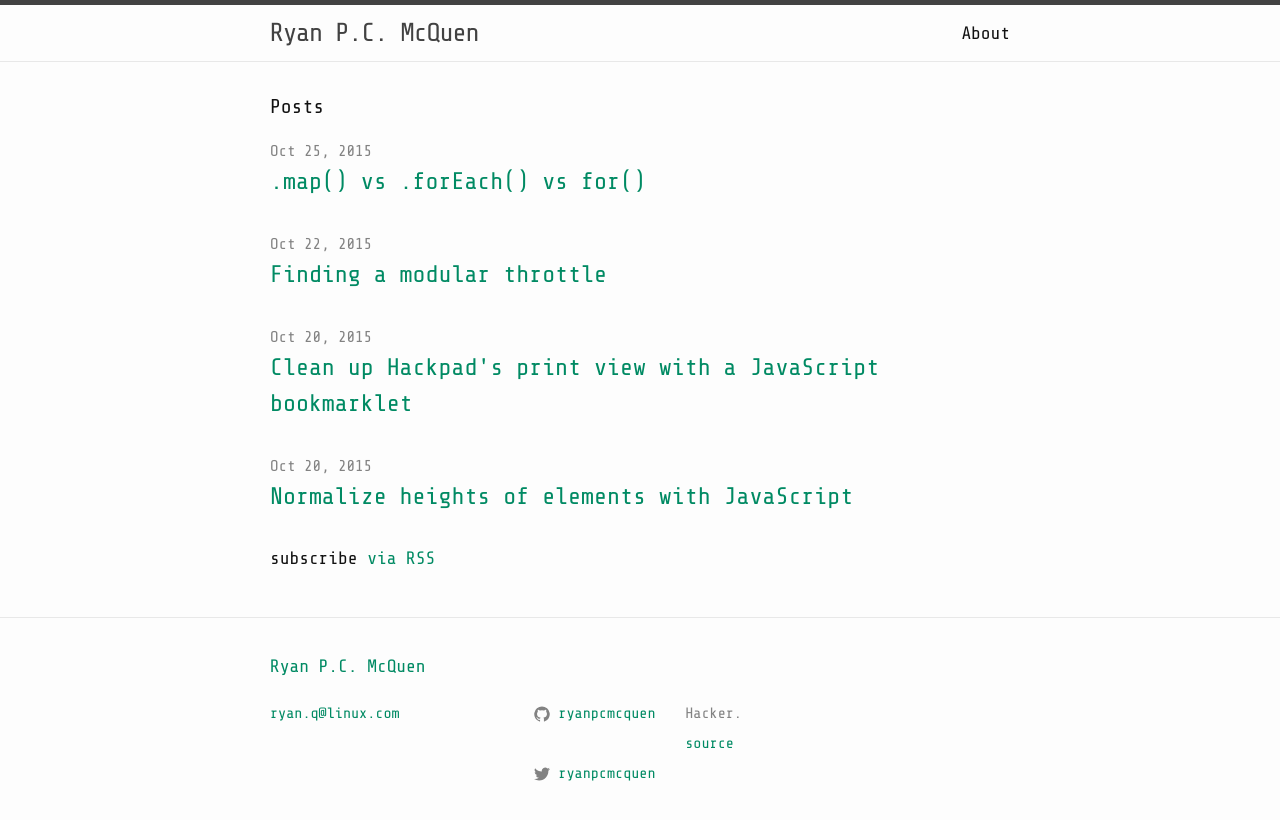
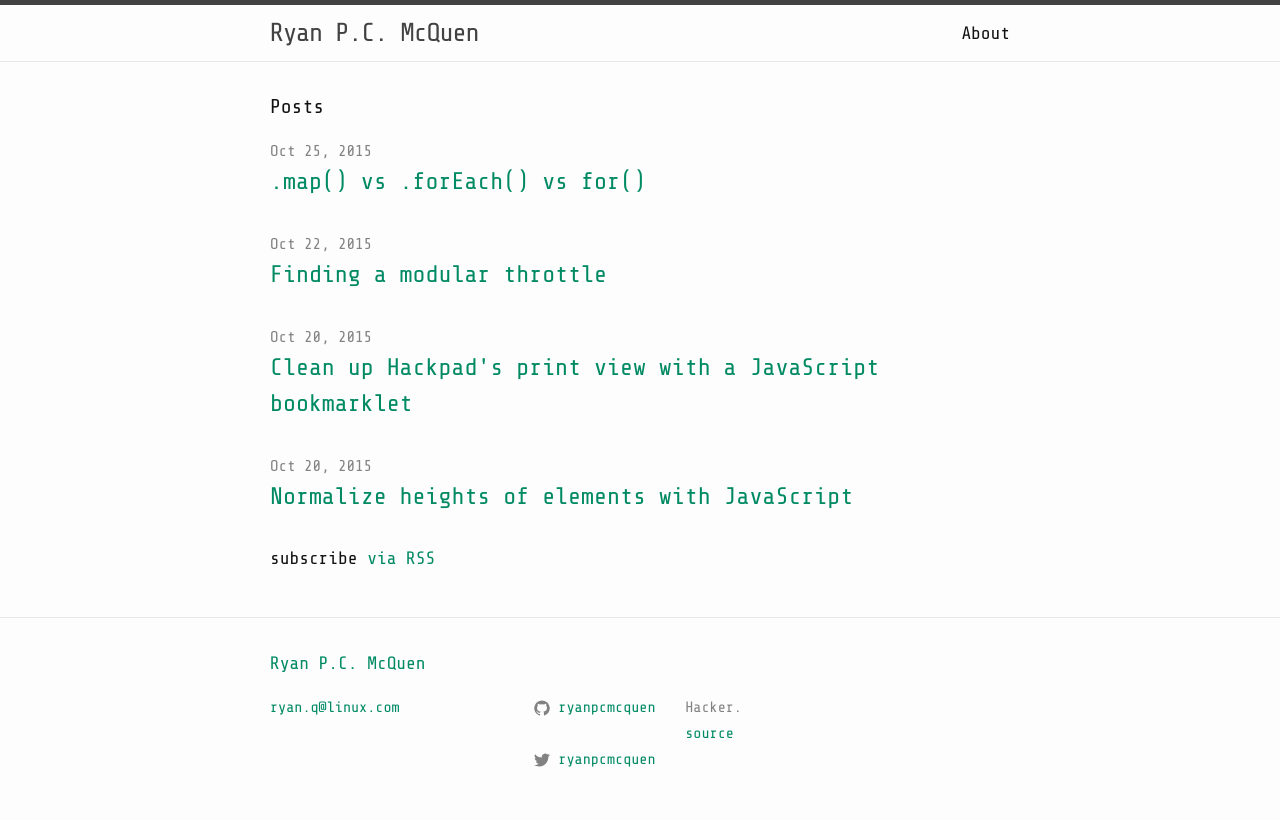
Before and after one commit to ryanpcmcquen/ryanpcmcquen.github.io, a Jekyll site: the page built from index.html, in a window 1280 px wide. Shown: the top 820 px of the page. Built offline with Jekyll 4.4.1, drawn with Linux system fonts in a browser that asks for light colours.

Commit message:
decrease expanded-line-height

```diff
--- a/css/main.scss
+++ b/css/main.scss
@@ -11,7 +11,7 @@ $base-font-size:   18px;
 $small-font-size:  $base-font-size * 0.875;
 $base-line-height: 1.5;
 
-$expanded-line-height: 2;
+$expanded-line-height: 1.75;
 
 $spacing-unit:     30px;
 
```
